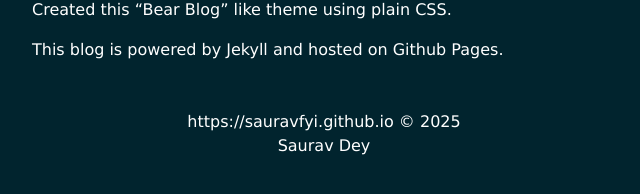
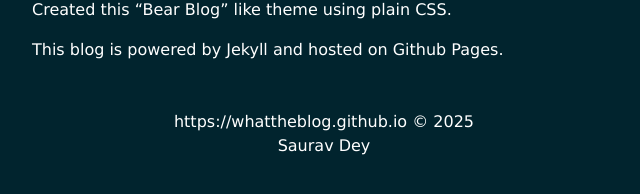
Before and after one commit to agentloopfyi/agentloopfyi.github.io, a Jekyll site: the page built from index.markdown, in a window 1280 px wide. Shown: the part 495-689 px from the top of the page, without its empty margins (316-956 px from the left). Built offline with Jekyll 4.4.1, drawn with Linux system fonts in a browser that asks for light colours; some of the changed lines change nothing that is shown.

Commit message:
Update _config.yml

```diff
--- a/_config.yml
+++ b/_config.yml
@@ -3,7 +3,7 @@ title: Saurav's blog
 email:
 description:
 baseurl: ""
-url: "https://sauravfyi.github.io"
+url: "https://whattheblog.github.io"
 
 # Build settings
 markdown: kramdown
```
